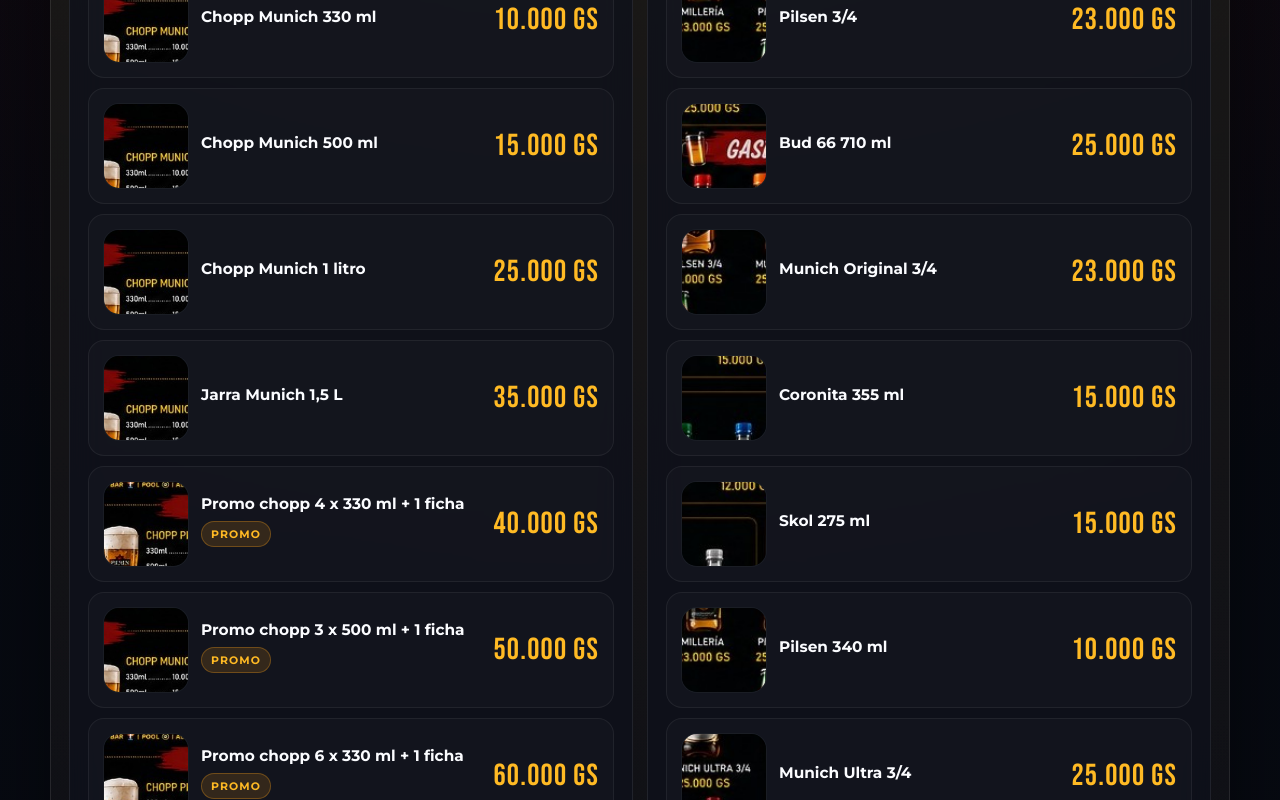
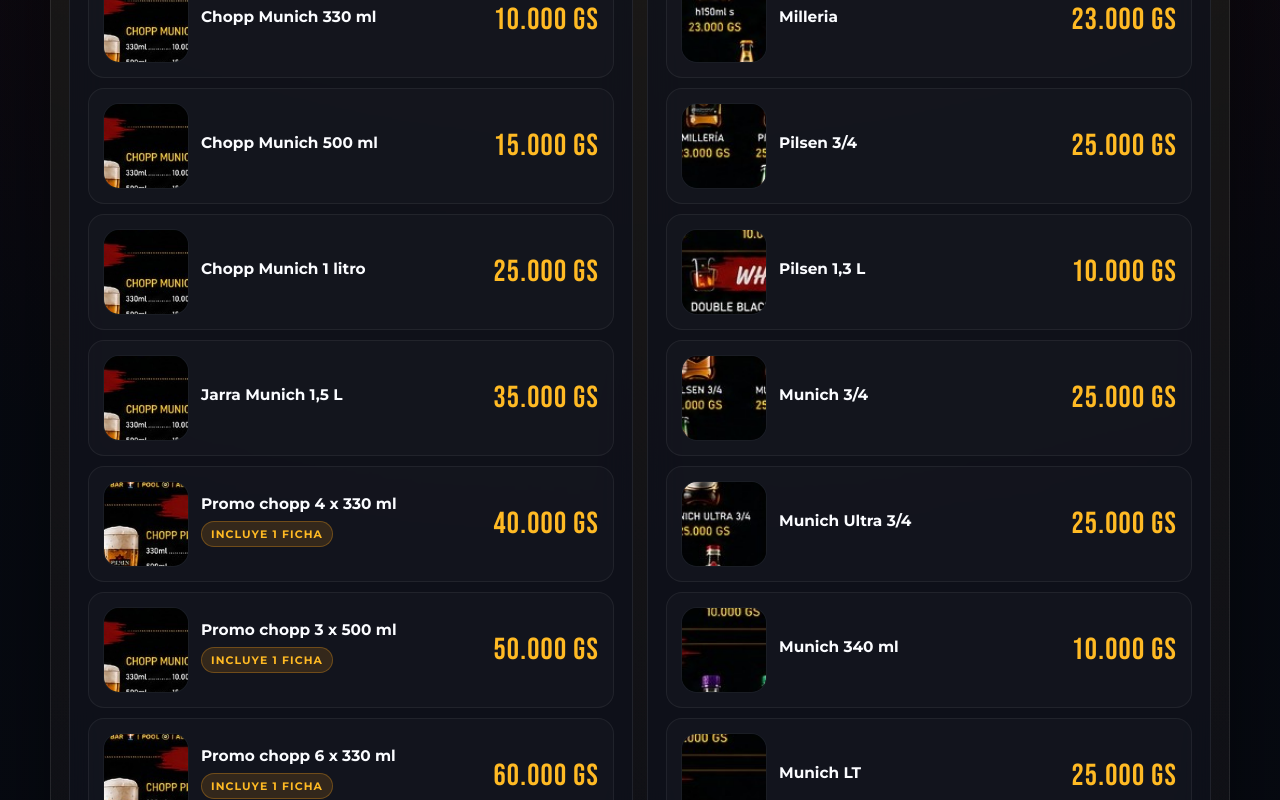
Before and after one commit to erickjsl/pool-espana-menu, a React (Vite) app: page / in a window 1280 px wide. Shown: the part 1260-2060 px from the top of the page. Built offline with nearby package versions, Linux system fonts and the light colour scheme.

Commit message:
chore: sync menu with latest prices

```diff
--- a/src/data/menu.ts
+++ b/src/data/menu.ts
@@ -178,21 +178,21 @@
         { name: 'Chopp Munich 1 litro', price: '25.000 Gs', image: '/images/products/chopp-munich.jpeg' },
         { name: 'Jarra Munich 1,5 L', price: '35.000 Gs', image: '/images/products/chopp-munich.jpeg' },
         {
-          name: 'Promo chopp 4 x 330 ml + 1 ficha',
+          name: 'Promo chopp 4 x 330 ml',
           price: '40.000 Gs',
-          badge: 'Promo',
+          badge: 'Incluye 1 ficha',
           image: '/images/products/chopp-pilsen.jpeg',
         },
         {
-          name: 'Promo chopp 3 x 500 ml + 1 ficha',
+          name: 'Promo chopp 3 x 500 ml',
           price: '50.000 Gs',
-          badge: 'Promo',
+          badge: 'Incluye 1 ficha',
           image: '/images/products/chopp-munich.jpeg',
         },
         {
-          name: 'Promo chopp 6 x 330 ml + 1 ficha',
+          name: 'Promo chopp 6 x 330 ml',
           price: '60.000 Gs',
-          badge: 'Promo',
+          badge: 'Incluye 1 ficha',
           image: '/images/products/chopp-pilsen.jpeg',
         },
       ],
@@ -206,17 +206,19 @@
         { name: 'Patagonia 740 ml', price: '25.000 Gs', image: '/images/products/patagonia-740.jpeg' },
         { name: 'Stella Artois 740 ml', price: '25.000 Gs', image: '/images/products/stella-artois-740.jpeg' },
         { name: 'Corona 710 ml', price: '25.000 Gs', image: '/images/products/corona-710.jpeg' },
-        { name: 'Heineken 650 ml', price: '25.000 Gs', image: '/images/products/heineken-650.jpeg' },
-        { name: 'Pilsen 3/4', price: '23.000 Gs', image: '/images/products/pilsen-3-4.jpeg' },
+        { name: 'Cerveza 660 ml / 650 ml', price: '25.000 Gs', image: '/images/products/heineken-650.jpeg' },
+        { name: 'Milleria', price: '23.000 Gs', image: '/images/products/milleria-150.jpeg' },
+        { name: 'Pilsen 3/4', price: '25.000 Gs', image: '/images/products/pilsen-3-4.jpeg' },
+        { name: 'Pilsen 1,3 L', price: '10.000 Gs', image: '/images/products/pilsen-1-3l.jpeg' },
+        { name: 'Munich 3/4', price: '25.000 Gs', image: '/images/products/munich-3-4.jpeg' },
+        { name: 'Munich Ultra 3/4', price: '25.000 Gs', image: '/images/products/munich-ultra-3-4.jpeg' },
+        { name: 'Munich 340 ml', price: '10.000 Gs', image: '/images/products/munich-340.jpeg' },
+        { name: 'Munich LT', price: '25.000 Gs', image: '/images/products/munich-litro.jpeg' },
+        { name: 'Munich Ultra', price: '10.000 Gs', image: '/images/products/munich-ultra-275.jpeg' },
         { name: 'Bud 66 710 ml', price: '25.000 Gs', image: '/images/products/bud66-710.jpeg' },
-        { name: 'Munich Original 3/4', price: '23.000 Gs', image: '/images/products/munich-3-4.jpeg' },
-        { name: 'Coronita 355 ml', price: '15.000 Gs', image: '/images/products/corona-355.jpeg' },
-        { name: 'Skol 275 ml', price: '15.000 Gs', image: '/images/products/skol-275.jpeg' },
-        { name: 'Pilsen 340 ml', price: '10.000 Gs', image: '/images/products/pilsen-3-4.jpeg' },
-        { name: 'Munich Ultra 3/4', price: '25.000 Gs', image: '/images/products/munich-ultra-3-4.jpeg' },
-        { name: 'Munich Ultra 275 ml', price: '15.000 Gs', image: '/images/products/munich-ultra-275.jpeg' },
-        { name: 'Michelob 710 ml', price: '25.000 Gs', image: '/images/products/combo-michelob-ultra-3-4.jpeg' },
-        { name: 'Michelob 275 ml', price: '15.000 Gs', image: '/images/products/combo-michelob-ultra-3-4.jpeg' },
+        { name: 'Bud Roja 340 ml', price: '15.000 Gs', image: '/images/products/bud-roja-340.jpeg' },
+        { name: 'Corona 355 ml', price: '15.000 Gs', image: '/images/products/corona-355.jpeg' },
+        { name: 'Skol 275 ml', price: '12.000 Gs', image: '/images/products/skol-275.jpeg' },
       ],
     },
     {
@@ -311,10 +313,6 @@
         { name: 'JW Red Label', price: '25.000 Gs', image: '/images/products/jw-black-label.jpeg' },
         { name: 'Evan Williams Honey', price: '25.000 Gs', image: '/images/products/evan-williams-fire.jpeg' },
         { name: 'Evan Williams Fire', price: '25.000 Gs', image: '/images/products/evan-williams-fire.jpeg' },
-        { name: 'Chivas Regal', price: '30.000 Gs', badge: 'Segun disponibilidad', image: '/images/products/jw-black-label.jpeg' },
-        { name: 'Black Label', price: '35.000 Gs', badge: 'Lista manuscrita', image: '/images/products/jw-black-label.jpeg' },
-        { name: "Jack Daniel's Honey", price: '40.000 Gs', badge: 'Lista manuscrita', image: '/images/products/jack-daniels.jpeg' },
-        { name: "Jack Daniel's Apple", price: '40.000 Gs', badge: 'Lista manuscrita', image: '/images/products/jack-daniels.jpeg' },
       ],
     },
     {
```
